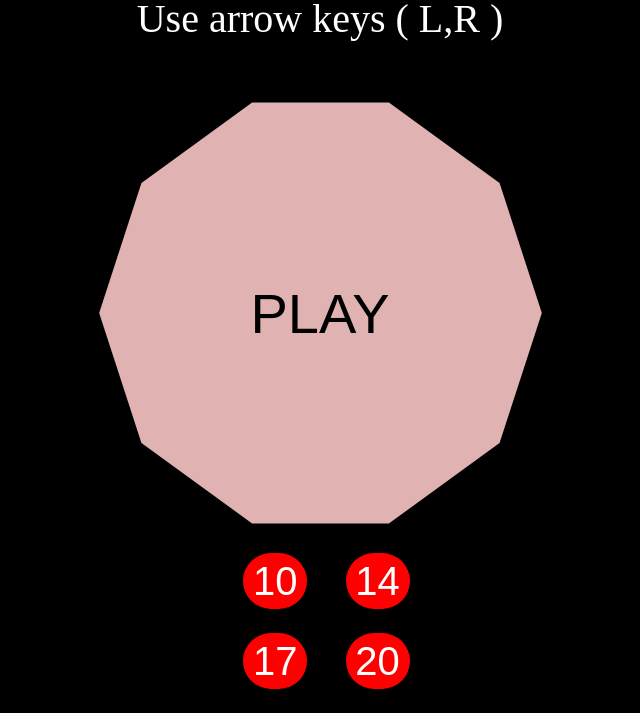
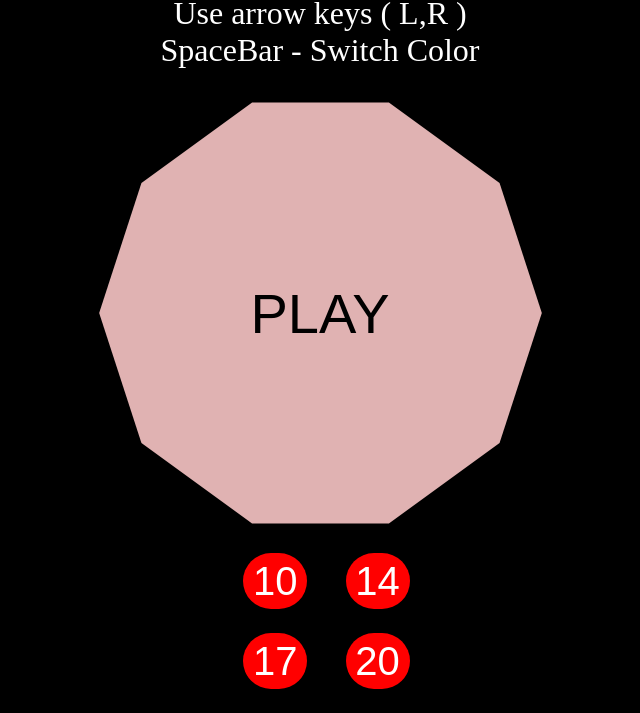
Before and after one commit to ash7594/AbyssGame, a plain HTML site: page index.html in a window 1280 px wide. Shown: the part 87-800 px from the top of the page, without its empty margins (320-960 px from the left). Drawn offline with Linux system fonts and the light colour scheme.

Commit message:
info about color switch

```diff
--- a/index.html
+++ b/index.html
@@ -61,8 +61,9 @@ body{
 <center>
 <BR>
 <strong><span id="title" style="color:red; font-size:7vmin">GALAXY</span></strong><BR>
-<span style="color:white; font-size:5vmin">
+<span style="color:white; font-size:4vmin">
 	<ul>Use arrow keys ( L,R )</ul>
+	<ul>SpaceBar - Switch Color</ul>
 </span>
 </center>
 </div>
```
Also changed, not shown: 2 other files.
